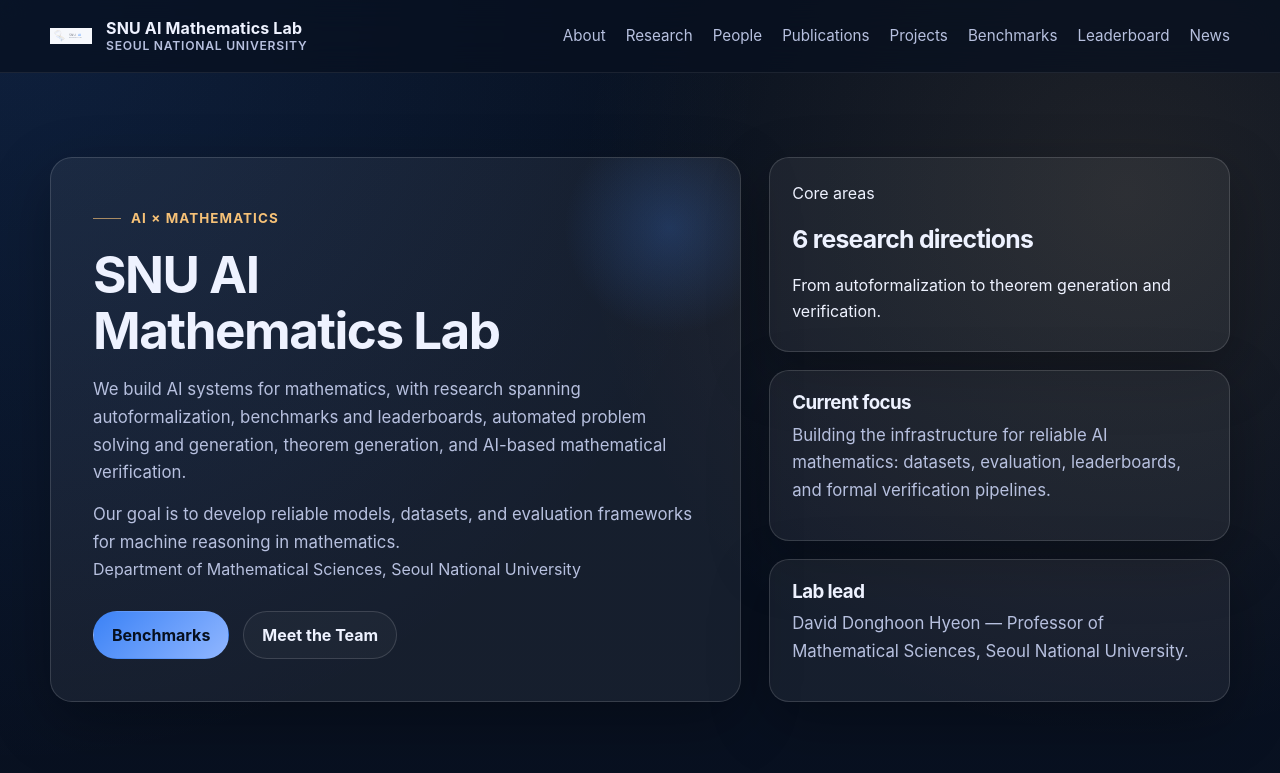
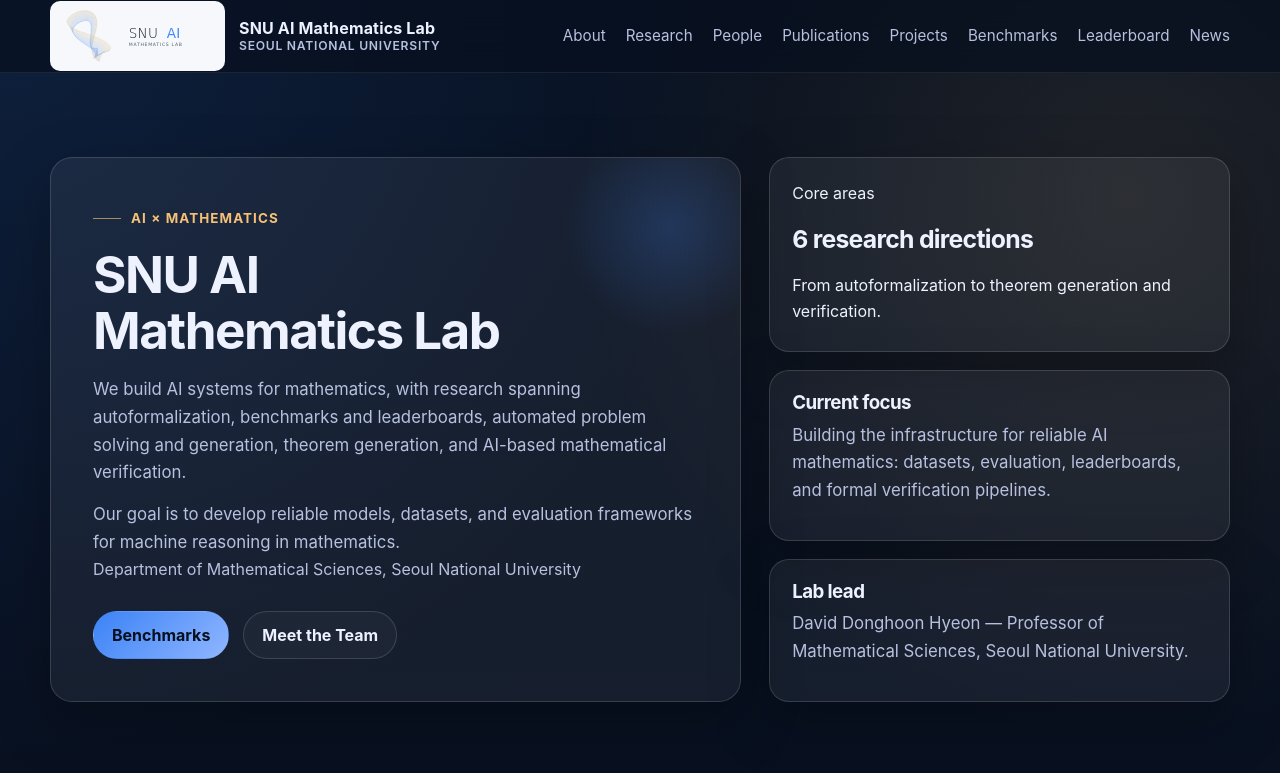
Before and after one commit to dichro67s/ai-math-lab, a plain HTML site: page index.html in a window 1280 px wide. Shown: the top 773 px of the page. Drawn offline with Linux system fonts and the light colour scheme.

Commit message:
minor style update

```diff
--- a/assets/css/style.css
+++ b/assets/css/style.css
@@ -36,7 +36,13 @@
 }
 nav { display:flex; align-items:center; justify-content:space-between; min-height:72px; gap:20px; }
 .brand { display:flex; align-items:center; gap:14px; font-weight:700; letter-spacing:0.01em; }
-.brand img { width:42px; height:42px; object-fit:contain; border-radius:10px; }
+/* .brand img { width:42px; height:42px; object-fit:contain; border-radius:10px; } */
+.brand img {
+    height:70px;
+    width:auto;
+    object-fit:contain;
+    border-radius:10px;
+}
 .brand-text { display:grid; gap:1px; line-height:1.1; }
 .brand-text small, .page-subtitle { color: var(--muted); font-size:0.76rem; font-weight:600; letter-spacing:0.06em; text-transform:uppercase; }
 .nav-links { display:flex; gap:20px; flex-wrap:wrap; color:var(--muted); font-size:0.95rem; }
```
